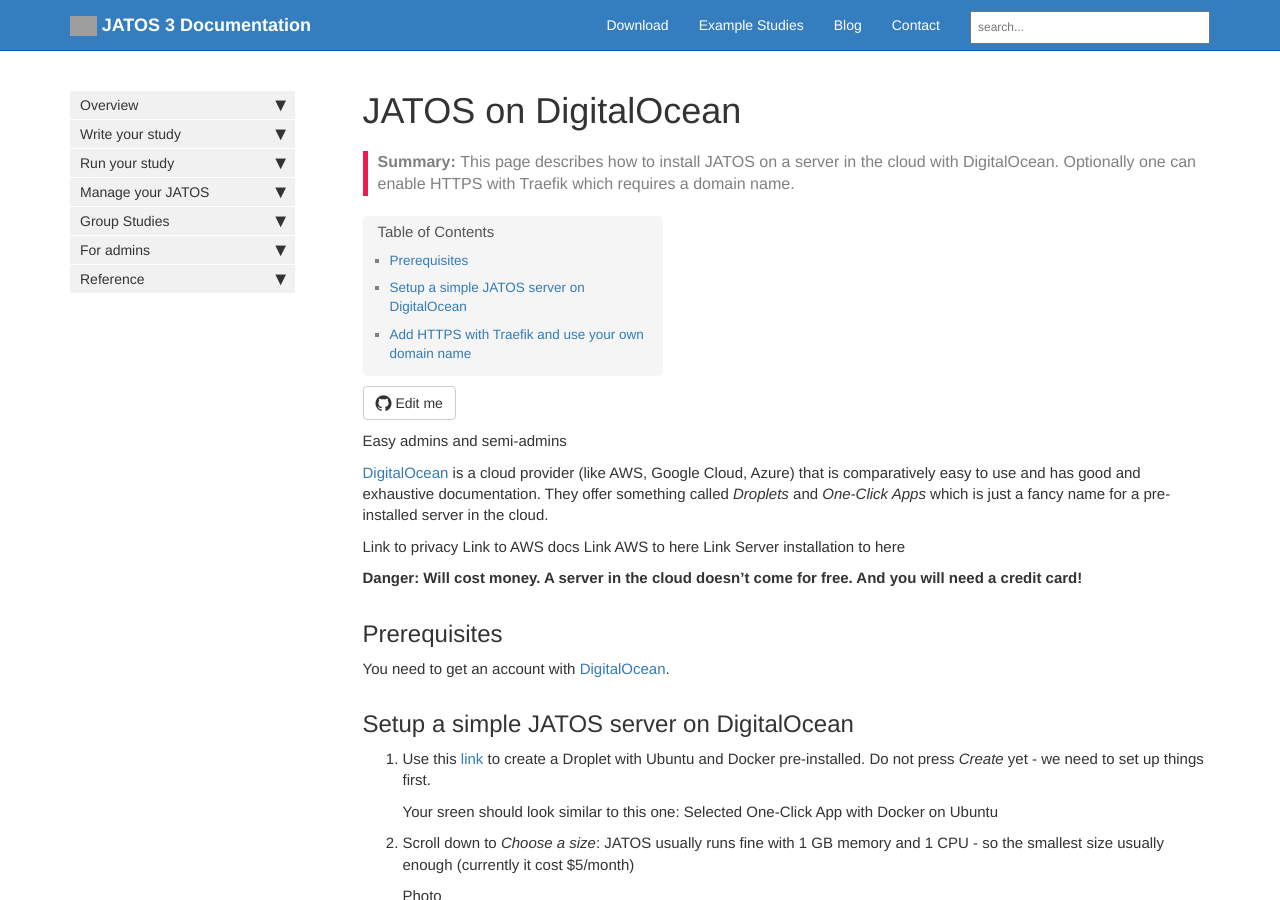
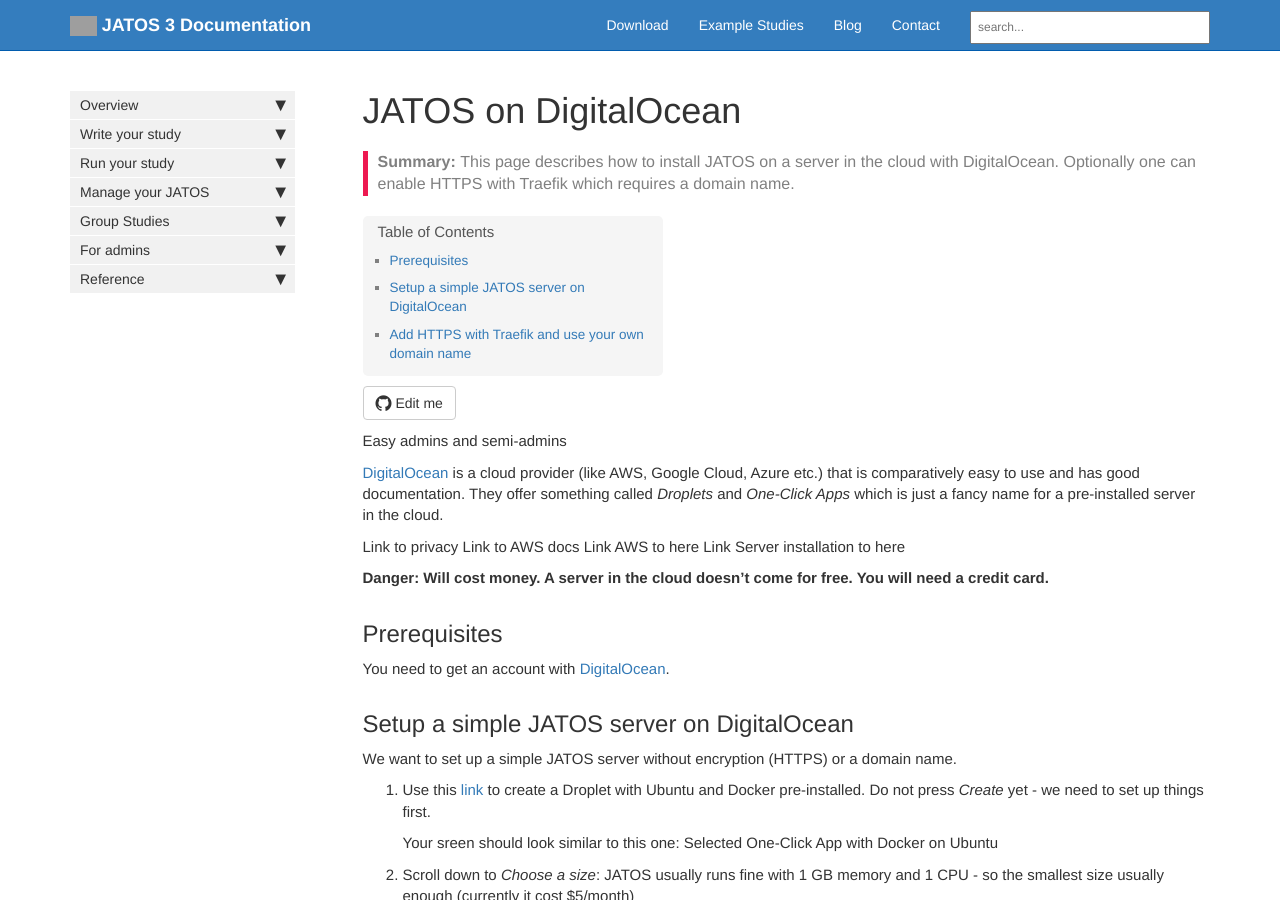
Before and after one commit to kristian-lange-tw/JATOS_docs_v3, a Jekyll site: the page built from pages/JATOS-on-Digital-Ocean.md, in a window 1280 px wide and 900 px high. Built offline with Jekyll 4.4.1, drawn with Linux system fonts in a browser that asks for light colours; nearby versions of some CDN libraries; comment, search, counter and statistics services are not loaded; some of the changed text lies outside the part shown; grey boxes are pictures that could not be loaded.

Commit message:
Update JATOS-on-Digital-Ocean.md

```diff
--- a/pages/JATOS-on-Digital-Ocean.md
+++ b/pages/JATOS-on-Digital-Ocean.md
@@ -7,26 +7,28 @@
 permalink: JATOS-on-DigitalOcean.html
 folder:
 toc: true
-last_updated: 15 Dec 2018
+last_updated: 22 Dec 2018
 ---
 
 Easy admins and semi-admins
 
 
-[DigitalOcean](https://www.digitalocean.com/) is a cloud provider (like AWS, Google Cloud, Azure) that is comparatively easy to use and has good and exhaustive documentation. They offer something called _Droplets_ and _One-Click Apps_ which is just a fancy name for a pre-installed server in the cloud.
+[DigitalOcean](https://www.digitalocean.com/) is a cloud provider (like AWS, Google Cloud, Azure etc.) that is comparatively easy to use and has good documentation. They offer something called _Droplets_ and _One-Click Apps_ which is just a fancy name for a pre-installed server in the cloud.
 
 Link to privacy
 Link to AWS docs
 Link AWS to here
 Link Server installation to here
 
-**Danger: Will cost money. A server in the cloud doesn't come for free. And you will need a credit card!**
+**Danger: Will cost money. A server in the cloud doesn't come for free. You will need a credit card.**
 
 ## Prerequisites
 
 You need to get an account with [DigitalOcean](https://www.digitalocean.com/).
 
 ## Setup a simple JATOS server on DigitalOcean
+
+We want to set up a simple JATOS server without encryption (HTTPS) or a domain name.
 
 1. Use this [link](https://cloud.digitalocean.com/droplets/new?image=docker-18-04) to create a Droplet with Ubuntu and Docker pre-installed. Do not press _Create_ yet - we need to set up things first.
 
```
